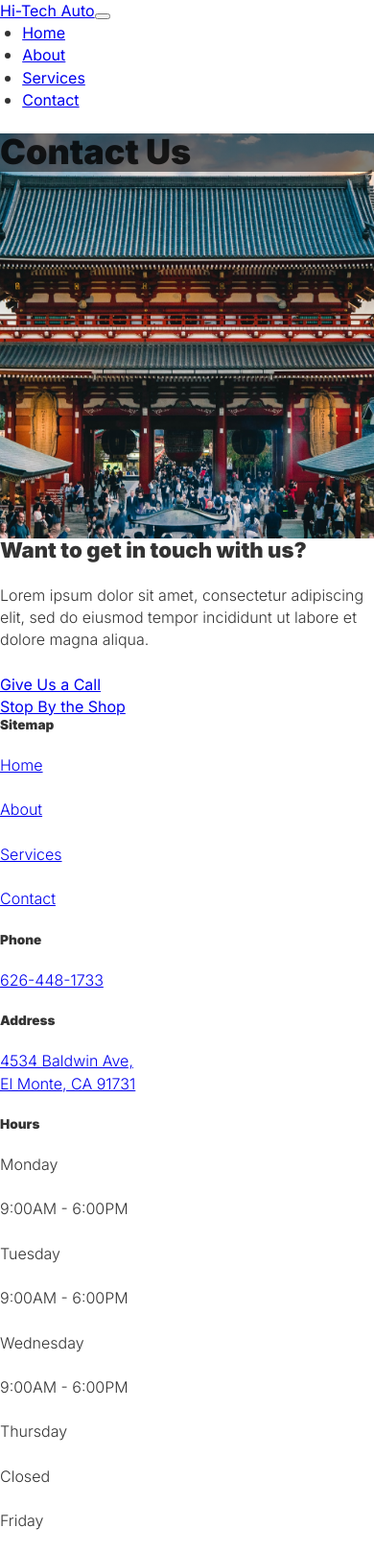
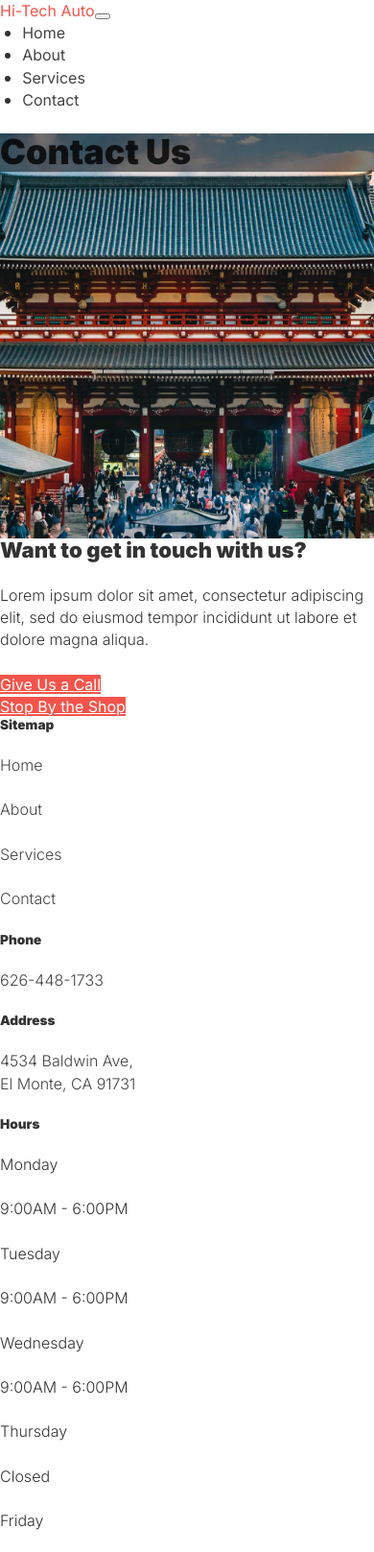
Before and after one commit to kevinakahoshi/hi-tech-auto, a Gatsby site in the folder static-site/: page /contact in a window 390 px wide. Shown: the top 1617 px of the page at 96% size. Built offline with nearby package versions, Linux system fonts and the light colour scheme; Gatsby itself is replaced by a stand-in of ours.

Commit message:
Began customizing colors for theme

```diff
--- a/static-site/src/components/custom.css
+++ b/static-site/src/components/custom.css
@@ -67,9 +67,7 @@ p {
 }
 
 .image-gallery-container:focus {
-  background-color: #0069d9;
-  border-color: #0062cc;
-  box-shadow: 0 0 0 0.2rem rgba(38, 143, 255, .5);
+  box-shadow: 0 0 0 0.2rem #f2544b80;
   outline: 0;
 }
 
@@ -117,6 +115,46 @@ p {
 .pointer {
   cursor: pointer;
 }
+/* Custom color classes to override Reactstrap */
+.link {
+  color: #f2544b;
+  transition: .3s all;
+  text-decoration: none!important;
+}
+
+.link:hover {
+  color: #ca3f38;
+}
+
+.header-nav-link,
+.footer-nav-link {
+  color: #444444;
+  transition: .3s all;
+  text-decoration: none !important;
+}
+
+.header-nav-link:hover,
+.footer-nav-link:hover {
+  color: #ca3f38;
+}
+
+.hi-tech-button {
+  background-color: #f2544b!important;
+  border-color: #f2544b!important;
+  color: #ffffff!important;
+}
+
+.hi-tech-button:hover {
+  background-color: #ca3f38 !important;
+  border-color: #ca3f38 !important;
+}
+
+.link:focus,
+.header-nav-link:focus,
+.hi-tech-button:focus {
+  box-shadow: 0 0 0 0.2rem #f2544b80!important;
+  outline: 0;
+}
 
 @media (min-width: 992px) {
   .footer-boxes {
--- a/static-site/src/components/footer.js
+++ b/static-site/src/components/footer.js
@@ -27,24 +27,28 @@ const Footer = () => (
               className="footer-sitemap d-flex flex-wrap justify-content-between">
               <p>
                 <Link
+                  className="footer-nav-link"
                   to="/">
                   Home
                 </Link>
               </p>
               <p>
                 <Link
+                  className="footer-nav-link"
                   to="/about/">
                   About
                 </Link>
               </p>
               <p>
                 <Link
+                  className="footer-nav-link"
                   to="/services/">
                   Services
                 </Link>
               </p>
               <p>
                 <Link
+                  className="footer-nav-link"
                   to="/contact/">
                   Contact
                 </Link>
@@ -57,6 +61,7 @@ const Footer = () => (
             </h5>
             <p>
               <a
+                className="footer-nav-link"
                 href="+16264481733">
                 626-448-1733
               </a>
@@ -68,7 +73,9 @@ const Footer = () => (
             </h5>
             <p
               className="mb-0">
-              <a href="https://goo.gl/maps/FPit6BzCJBE5aPV38"
+              <a
+                className="footer-nav-link"
+                href="https://goo.gl/maps/FPit6BzCJBE5aPV38"
                 target="_blank"
                 rel="noopener noreferrer">
                   4534 Baldwin Ave,<br/>
--- a/static-site/src/components/header.js
+++ b/static-site/src/components/header.js
@@ -31,7 +31,7 @@ const Header = ({ siteTitle }) => {
             light
             expand="md">
               <Link
-                className="nav-logo"
+                className="link nav-logo"
                 to="/">
                 {siteTitle}
               </Link>
@@ -46,7 +46,7 @@ const Header = ({ siteTitle }) => {
                   <NavItem
                     className="my-2 my-md-0">
                     <Link
-                      className="nav-links d-block"
+                      className="header-nav-link nav-links d-block"
                       to="/">
                         Home
                     </Link>
@@ -54,7 +54,7 @@ const Header = ({ siteTitle }) => {
                   <NavItem
                     className="my-2 my-md-0 ml-md-3">
                     <Link
-                      className="nav-links d-block"
+                      className="header-nav-link nav-links d-block"
                       to="/about/">
                         About
                     </Link>
@@ -62,7 +62,7 @@ const Header = ({ siteTitle }) => {
                   <NavItem
                     className="my-2 my-md-0 ml-md-3">
                     <Link
-                        className="nav-links d-block"
+                      className="header-nav-link nav-links d-block"
                       to="/services/">
                         Services
                     </Link>
@@ -70,7 +70,7 @@ const Header = ({ siteTitle }) => {
                   <NavItem
                     className="my-2 my-md-0 ml-md-3">
                     <Link
-                      className="nav-links d-block"
+                      className="header-nav-link nav-links d-block"
                       to="/contact/">
                         Contact
                     </Link>
--- a/static-site/src/components/location-map.js
+++ b/static-site/src/components/location-map.js
@@ -9,12 +9,12 @@ const LocationMap = () => {
   const [mapHeight, setMapHeight] = useState(null);
 
   window.addEventListener('resize', () => {
-    if (window.innerWidth < 979) {
-      if (mapRef.current) {
+    if (mapRef.current) {
+      if (window.innerWidth < 979) {
         setMapHeight(mapRef.current.clientWidth);
+      } else {
+        setMapHeight('100%')
       }
-    } else {
-      setMapHeight('100%')
     }
   });
 
--- a/static-site/src/pages/contact.js
+++ b/static-site/src/pages/contact.js
@@ -62,7 +62,7 @@ const Contact = () => {
                     className="p-3 border rounded bg-light text-center mb-3">
                     <a
                       href="tel:+16264481733"
-                      className="btn btn-primary w-100">
+                      className="btn hi-tech-button w-100">
                         Give Us a Call
                     </a>
                   </div>
@@ -76,7 +76,7 @@ const Contact = () => {
                       href="https://goo.gl/maps/FPit6BzCJBE5aPV38"
                       target="_blank"
                       rel="noopener noreferrer"
-                      className="btn btn-primary w-100">
+                      className="btn hi-tech-button w-100">
                         Stop By the Shop
                     </a>
                   </div>
```
Also changed, not shown: static-site/src/pages/index.js (+4 -74 lines), static-site/src/pages/services.js (+16 -6 lines). Lines whose indentation alone changed are shown as unchanged.
